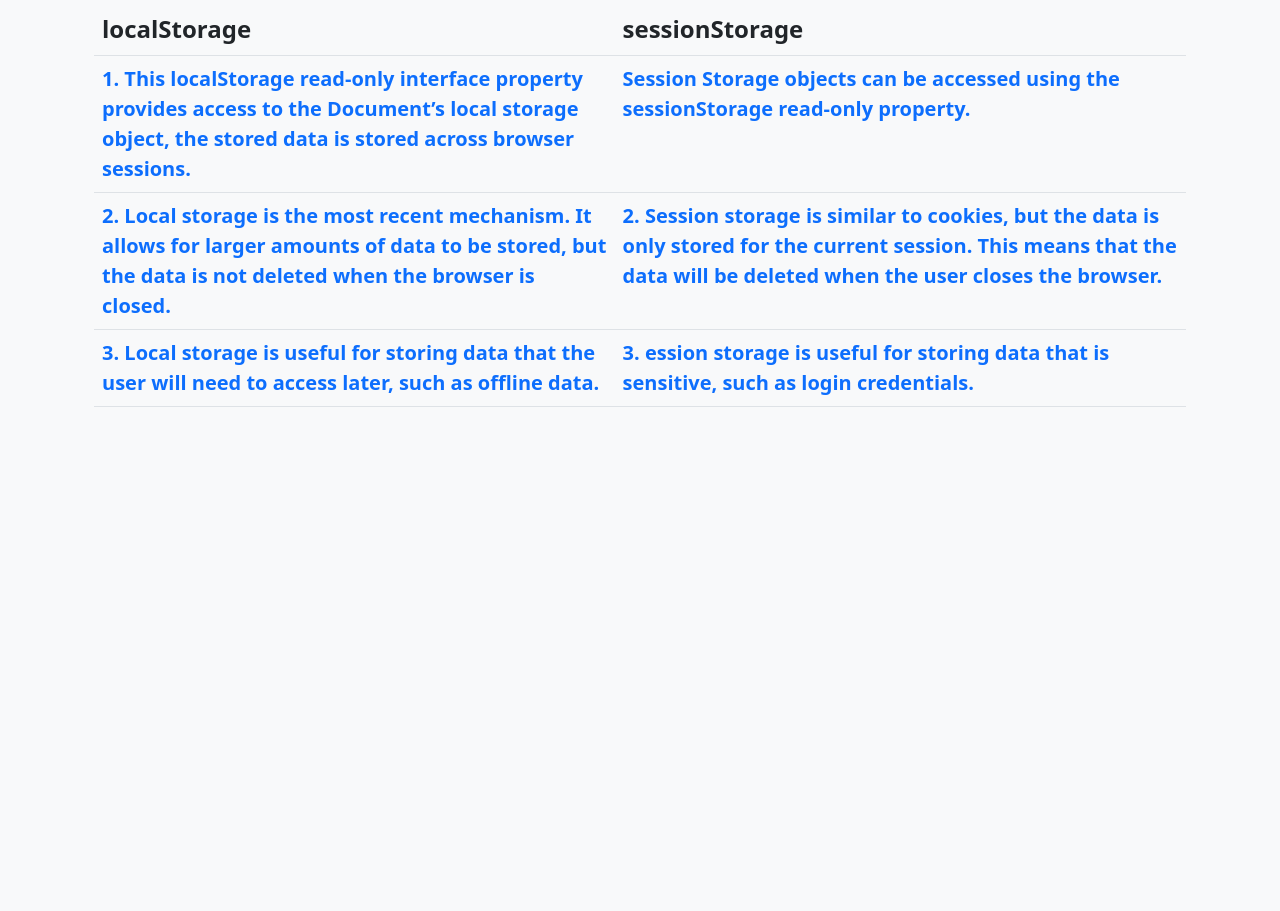
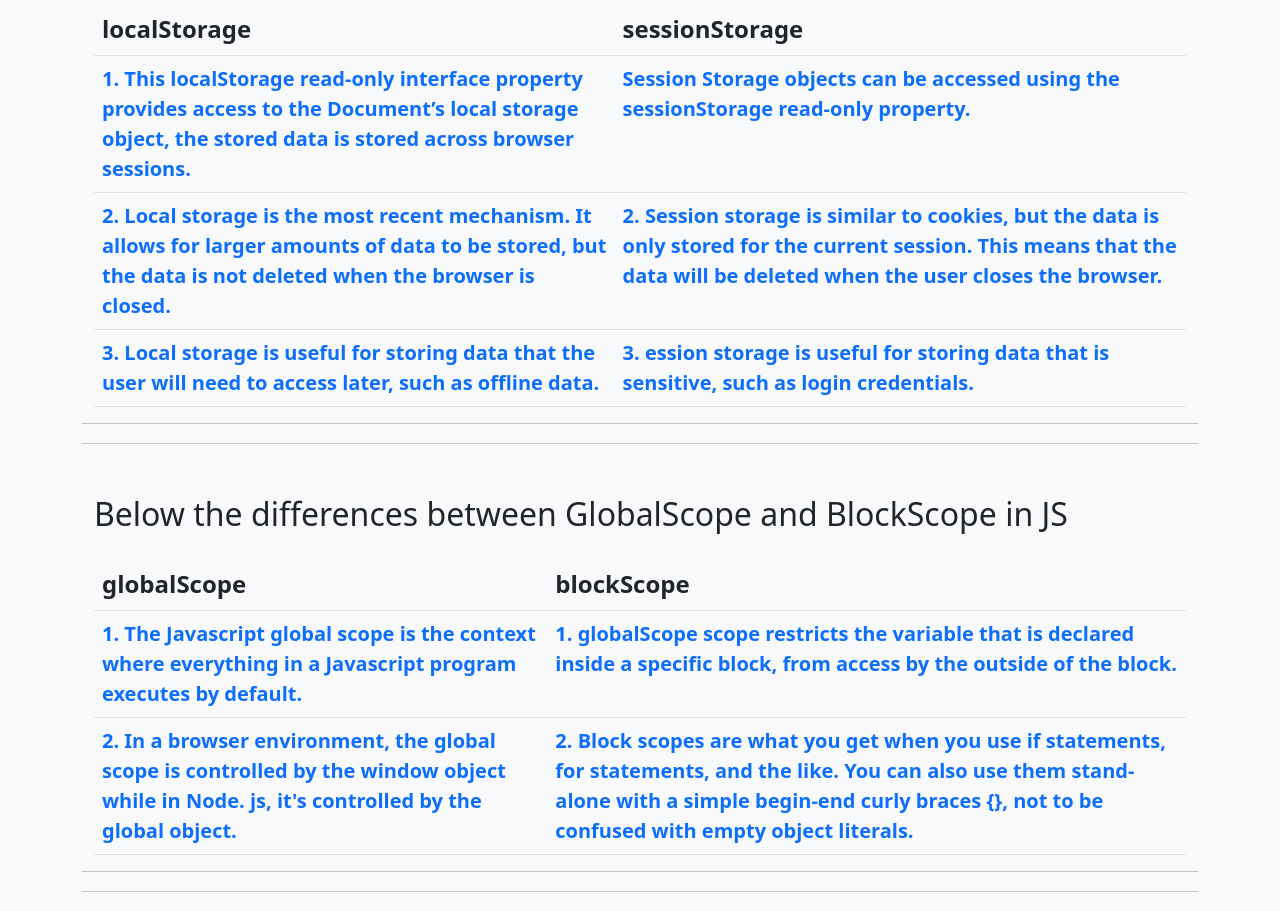
Before and after one commit to HNMerajulhasan/Typing-Speed, a plain HTML site: page blog.html in a window 1280 px wide. Shown: the part 195-1106 px from the top of the page. Before the commit the page ends 800 px from the top, so only its background shows below. Drawn offline with nearby package versions, Linux system fonts and the light colour scheme.

Commit message:
commit-11:globalScope vs block Scope upload

```diff
--- a/blog.html
+++ b/blog.html
@@ -15,7 +15,7 @@
              <!-- navbar section      -->
              <nav class="navbar navbar-expand-lg navbar-light bg-light p-4">
                     <div class="container-fluid ">
-                      <a class="navbar-brand " href="#"><span class="bg-primary text-white p-2 rounded-2">24hr</span>  News</a>
+                      <a class="navbar-brand " href="#"><span class="bg-primary text-white p-2 rounded-2">Blog Info</span> Page </a>
                       <button class="navbar-toggler" type="button" data-bs-toggle="collapse" data-bs-target="#navbarSupportedContent" aria-controls="navbarSupportedContent" aria-expanded="false" aria-label="Toggle navigation">
                         <span class="navbar-toggler-icon"></span>
                       </button>
@@ -69,8 +69,40 @@
             </table>
           </div>
 
+          <hr style="height: 4px ;">
+          <hr style="height: 4px ;">
 
+          <div class="container mt-5">
+                <h2>Below the differences between GlobalScope and BlockScope in JS </h2>
 
+                <table class="table mt-4">
+                  <thead>
+                    <tr>
+                      <th class="fs-4">globalScope</th>
+                      <th class="fs-4">blockScope</th>
+                    </tr>
+                  </thead>
+                  <tbody>
+                    <tr>
+                      <td class="text-primary fw-bolder fs-5">1. The Javascript global scope is the context where everything in a
+                          Javascript program executes by default. </td>
+                      <td  class="text-primary fw-bolder fs-5">1. globalScope scope restricts the variable that is declared inside a specific
+                          block, from access by the outside of the block.</td>
+
+                    </tr>
+                    <tr>
+                      <td class="text-primary fw-bolder fs-5">2. In a browser environment, the global scope is controlled by the window object
+                          while in Node. js, it's controlled by the global object.</td>
+                      <td class="text-primary fw-bolder fs-5">2. Block scopes are what you get when you use if statements, for statements, and the like.
+                           You can also use them stand-alone with a simple begin-end curly braces {}, not to be confused with empty object literals.</td>
+
+                    </tr>
+
+                  </tbody>
+                </table>
+              </div>
+              <hr style="height: 4px ;">
+              <hr style="height: 4px ;">
         </header>
     </body>
     </html>
```
